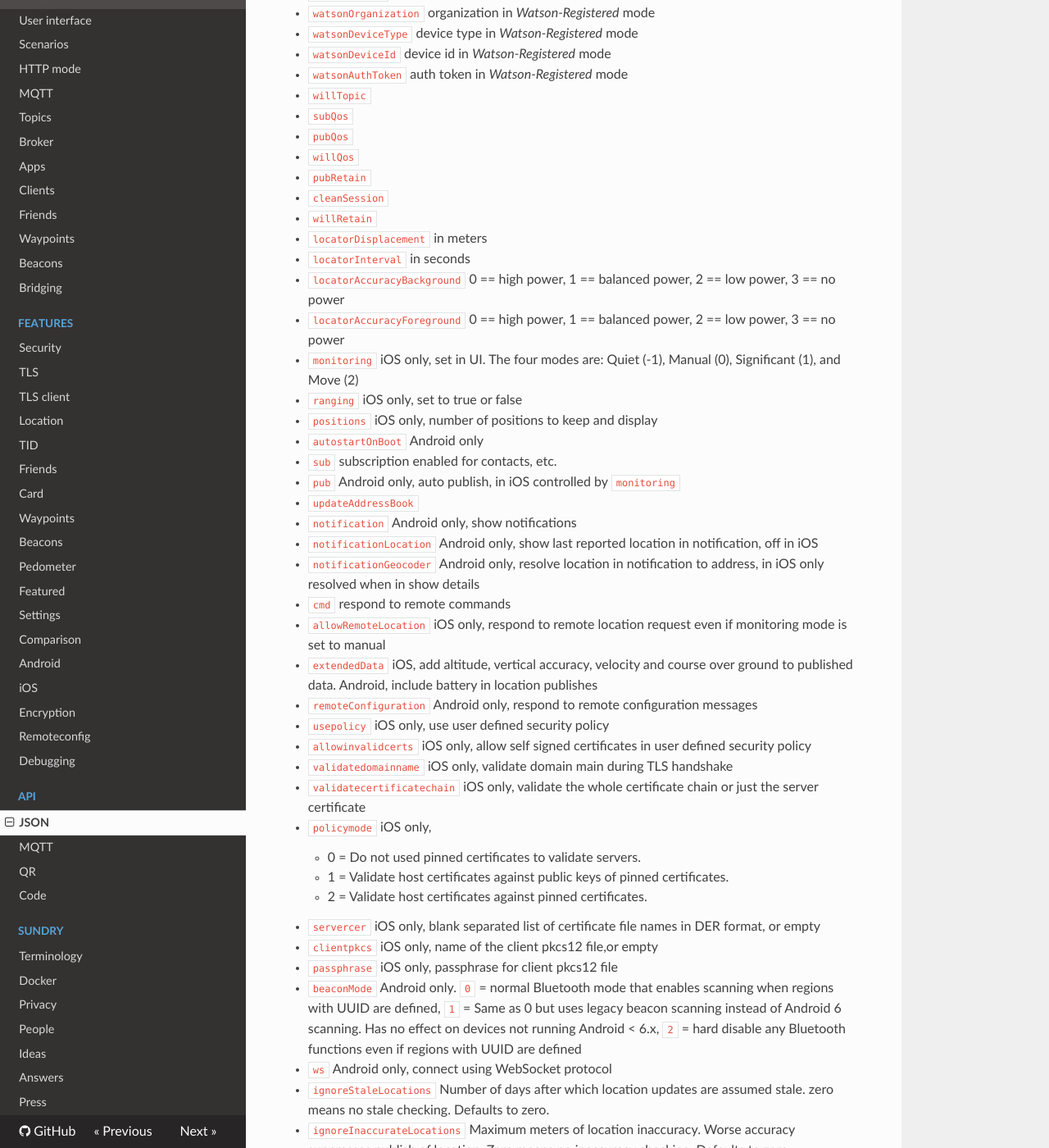
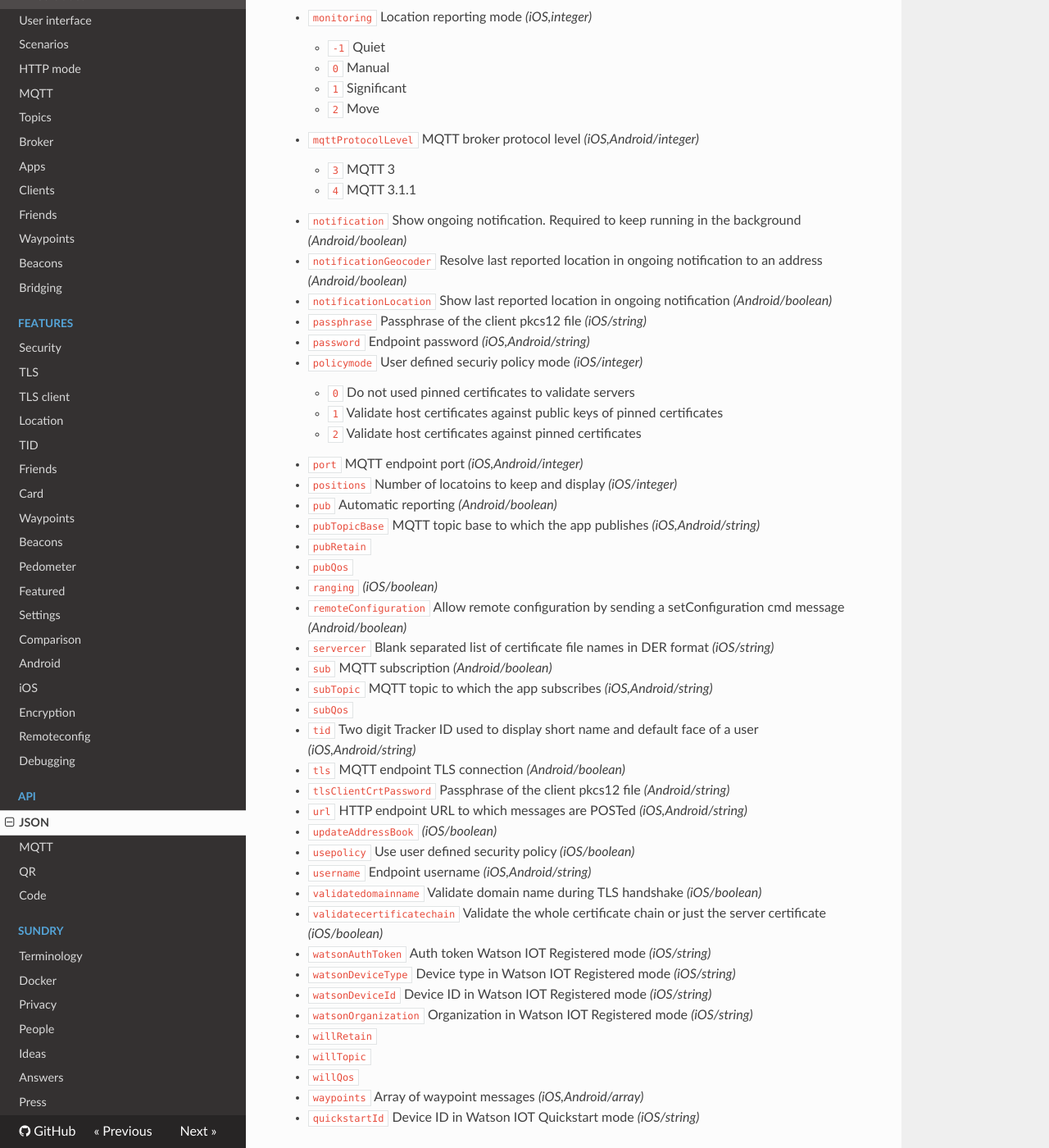
Before and after one commit to owntracks/booklet, an MkDocs documentation site: the page built from docs/tech/json.md, in a window 1280 px wide and 1400 px high, scrolled down 6687 px. Shown: the whole window at 82% size. Built offline with MkDocs 1.6.1, drawn with Linux system fonts in a browser that asks for light colours; nearby versions of some CDN libraries; old or Windows-style settings are respelled for this version of MkDocs; some of the changed text lies outside the part shown.

Commit message:
Update json.md

````diff
--- a/docs/tech/json.md
+++ b/docs/tech/json.md
@@ -178,150 +178,114 @@ A transition message is sent, when entering or leaving a previously configured g
 * `acc` Accuracy of the geographical coordinates _(iOS,Android/float/meters/required)_
 * `tid` Tracker ID of the waypoint _(iOS/string/none/optional)_
 * `event` Event that triggered the transition (iOS,Android/string/required)
-  - `enter` The device entered the defined geographical region or BLE Beacon range (iOS, Android)
-  - `leave` The device left the defined geographical region or BLE Beacon range (iOS, Android)
-* `desc` Name of the waypoint _(iOS,Android,string/optional)_
-* `t` Trigger of the event
-  - `c` Circular geographical region  (iOS, Android)
-  - `b` BLE Beacon (iOS, Android)
+  - `enter` The device entered the defined geographical region or BLE Beacon range _(iOS, Android)_
+  - `leave` The device left the defined geographical region or BLE Beacon range _(iOS, Android)_
+* `desc` Name of the waypoint _(iOS,Android/string/optional)_
+* `t` Trigger of the event _(iOS,Android/string/optional)_
+  - `c` Circular geographical region  _(iOS, Android)_
+  - `b` BLE Beacon _(iOS, Android)_
 
 
 ## `_type=configuration`
-The device configuration can be imported and exported as JSON. The exported configuration can contain an array of waypoints that are defined on the device.
+The device configuration can be imported and exported as JSON. The exported configuration can contain an array of waypoints that are defined on the device. If enabled, apps also accept remote configuration messages.
 
 ```json
 {
     "_type": "configuration",
-    "mode": 0,
-    "locked": false,
-    "deviceId": "phone",
-    "clientId": "jane-phone",
-    "tid": "xx",
-    "subTopic": "owntracks/#",
-    "pubTopicBase": "owntracks/jane/phone",
-    "host": "broker.my.net",
-    "username": "jane",
-    "password": "secr3t",
-    "willTopic": "",
-    "subQos": 1,
-    "pubQos": 2,
-    "pubInterval" : 30,
-    "port": 8883,
-    "keepalive": 60,
-    "willQos": 1,
-    "pubRetain": true,
-    "tls": true,
-    "tlsCrtPath" : "/foo/bar",
-    "auth": true,
-    "cleanSession": false,
-    "willRetain": false,
-    "locatorDisplacement": 200,
-    "locatorInterval": 180,
-    "locatorAccuracyBackground" : 2,
-    "locatorAccuracyForeground" : 0,
-    "messaging": true,
-    "monitoring": 1,
-    "ranging": false,
-    "positions": 50,
-    "connectionAdvancedMode" : false,
-    "autostartOnBoot" : false,
-    "pubIncludeBattery" : false,
-    "sub" : false,
-    "pub" : false,
-    "updateAddressBook" : false,
-    "notification" : false,
-    "notificationLocation" : false,
-    "notificationGeocoder" : false,
-    "notificationTickerOnPublish" : false,
-    "notificationTickerOnGeofenceTransition" : false,
-    "remoteCommandReportLocation" : false,
-    "remoteCommandDump" : false,
-    "cmd" : false,
-    "allowRemoteLocation" : false,
-    "extendedData" : false,
-    "remoteConfiguration" : false,
-    "usepolicy" : false,
-    "policymode" : 0,
-    "beaconMode" : 0,
-    "allowinvalidcerts" : false,
-    "validatedomainname" : false,
-    "validatecertificatechain" : false,
-    "servercer" : "",
-    "clientpkcs" : "",
-    "passphrase" : "",
-    "waypoints" : [
-                    { "_type" : "waypoint",
-                      "tst": nnnnnnnnnn,
-                      "lat": nn.nnn,
-                      "lon": nn.nnn,
-                      "rad": nnn,
-                      "shared": true,
-                      "desc" : "blabla"
-                    }
-                  ]
+    elements
+
 }
 ```
+* `allowRemoteLocation` Respond to reportLocation cmd message	_(iOS,Android/boolean)_
+* `allowinvalidcerts` Allow self signed certificates in user defined security policy _(iOS/boolean)_
+* `auth` Use `username` and `password` for endpoint authentication _(iOS,Android/boolean)_
+* `autostartOnBoot` Autostart the app on device boot	_(Android/boolean)_
+* `beaconLayout` AltBeacon [parser layout](https://altbeacon.github.io/android-beacon-library/javadoc/org/altbeacon/beacon/BeaconParser.html) to understand different beacon advertisements other than the default iBeacons  _(Android/string)_
 
-* `mode`					0 == _Private_ mode, 2 == _Public_ mode, 3 == _HTTP_ mode, 4 == _Watson-Quickstart_ mode, 5 == _Watson-Registered_ mode
-* `locked`					iOS only, if set to true, locks settings screen on device for editing. View only. Default = false. Can only be set via `.otrc` import.
-* `subTopic`                                    is what the apps subscribe to
-* `pubTopicBase`                                is the prefix under which the apps will publish
-* `username`
-* `password`
-* `deviceId`
-* `tid`						 is a configurable tracker-ID which is used by the auto-faces feature to display, say, initials of a user. If it isn't explicitly configured, it defaults to the last two characters of the device's publish topic.
-* `url`						url to POST to in _HTTP_ mode
-* `quickstartId`				device id in _Watson-Quickstart_ mode
-* `watsonOrganization`				organization in _Watson-Registered_ mode
-* `watsonDeviceType`				device type  in _Watson-Registered_ mode
-* `watsonDeviceId`				device id in _Watson-Registered_ mode
-* `watsonAuthToken`				auth token in _Watson-Registered_ mode
+* `beaconMode` Backend mode for BLE beacon scanning (Android/Integer)
+    - `0` Normal bluetooth scanning for regions with UUID
+    - `1` Legacy beacon scanning instead of Android 6 scanning. Has no effect on devices running Android < 6.x
+    - `2` Hard disable any Bluetooth functions even if regions with UUID are defined
+* `cleanSession` MQTT endpoint clean session _(iOS,Android/boolean)_
+* `clientpkcs` Name of the client pkcs12 file _(iOS/string)_
+* `cmd` Respond to cmd messages	_(iOS,Android/boolean)_
+* `deviceId` MQTT client ID  _(iOS,Android/string)_
+* `extendedData` Add extended data attributes to location messages _(iOS,Android/boolean)_
+* `host` MQTT endpoint host _(iOS,Android/string)_
+* `httpSchedulerConsiderStrategyDirect` Directly send messages in HTTP mode and bypass the default scheduler if a network connection exists _(Android/boolean)_
+* `ignoreInaccurateLocations` Location accuracy below which reports are supressed	_(iOS,Android/integer/days)_
+* `ignoreStaleLocations` Number of days after which location updates are assumed stale _(iOS,Android/integer/days)_
+* `keepalive` MQTT endpoint keepalive _(iOS,Android/integer/seconds)_
+* `locatorDisplacement` maximum distance between location source updates _(Android/integer/meters)_
+* `locatorAccuracyBackground` Location source power mode when the app is in the background _(Android/integer)_
+    - `0` High power likely based on GPS location
+    - `1` Balanced power based on multiple location sources
+    - `2` Low power based on cell tower location
+    - `3` No power  based on locations requested by other apps
+* `locatorAccuracyForeground` Location source power mode when the app is in the foreground _(Android/integer)_
+    - `0` High power likely based on GPS location
+    - `1` Balanced power based on multiple location sources
+    - `2` Low power based on cell tower location
+    - `3` No power  based on locations requested by other apps
+* `locatorInterval`	maximum interval between location source updates _(Android/integer/seconds)_
+* `locked` Locks settings screen on device for editing _(iOS/boolean)_
+* `mode`	Endpoint protocol mode _(iOS,Android/integer)_
+    - `0` Private  MQTT _(iOS, Android)_
+    - `2` Public  MQTT _(iOS, Android)_
+    - `0` Private  HTPP _(iOS, Android)_
+    - `4` Watson IOT Quickstart _(iOS)_
+    - `4` Watson IOT Registered _(iOS)_
+* `monitoring` Location reporting mode _(iOS,integer)_
+    - `-1` Quiet
+    - `0` Manual
+    - `1` Significant
+    - `2` Move
+* `mqttProtocolLevel` MQTT broker protocol level _(iOS,Android/integer)_
+    - `3` MQTT 3
+    - `4` MQTT 3.1.1
+
+* `notification` Show ongoing notification. Required to keep running in the background	_(Android/boolean)_
+* `notificationGeocoder` Resolve last reported location in ongoing notification to an address  _(Android/boolean)_
+* `notificationLocation`	Show last reported location in ongoing notification _(Android/boolean)_
+* `passphrase` Passphrase of the client pkcs12 file _(iOS/string)_
+* `password` Endpoint password _(iOS,Android/string)_
+* `policymode`	User defined securiy policy mode _(iOS/integer)_
+    - `0` Do not used pinned certificates to validate servers
+    - `1` Validate host certificates against public keys of pinned certificates
+    - `2` Validate host certificates against pinned certificates
+* `port` MQTT endpoint port _(iOS,Android/integer)_
+* `positions`	Number of locatoins to keep and display _(iOS/integer)_
+* `pub` Automatic reporting	_(Android/boolean)_
+* `pubTopicBase`  MQTT topic base to which the app publishes   _(iOS,Android/string)_
+* `pubRetain`
+* `pubQos`
+* `ranging`	_(iOS/boolean)_
+* `remoteConfiguration` Allow remote configuration by sending a setConfiguration cmd message _(Android/boolean)_
+* `servercer` Blank separated list of certificate file names in DER format _(iOS/string)_
+* `sub` MQTT subscription _(Android/boolean)_
+* `subTopic` MQTT topic to which the app subscribes   _(iOS,Android/string)_
+* `subQos`
+* `tid` Two digit Tracker ID used to display short name and default face of a user _(iOS,Android/string)_
+* `tls` MQTT endpoint TLS connection _(Android/boolean)_
+* `tlsClientCrtPassword` Passphrase of the client pkcs12 file _(Android/string)_
+* `url`	HTTP endpoint URL	 to which messages are POSTed _(iOS,Android/string)_
+* `updateAddressBook` _(iOS/boolean)_
+* `usepolicy` Use user defined security policy _(iOS/boolean)_
+* `username` Endpoint username _(iOS,Android/string)_
+* `validatedomainname` Validate domain name during TLS handshake _(iOS/boolean)_
+* `validatecertificatechain` Validate the whole certificate chain or just the server certificate _(iOS/boolean)_
+* `watsonAuthToken` Auth token Watson IOT Registered mode _(iOS/string)_
+* `watsonDeviceType` Device type in Watson IOT Registered mode _(iOS/string)_
+* `watsonDeviceId`	Device ID in Watson IOT Registered mode _(iOS/string)_
+* `watsonOrganization` Organization in Watson IOT Registered mode _(iOS/string)_
+* `willRetain`
 * `willTopic`
-* `subQos`
-* `pubQos`
 * `willQos`
-* `pubRetain`
-* `cleanSession`
-* `willRetain`
-* `locatorDisplacement`				in meters
-* `locatorInterval`				in seconds
-* `locatorAccuracyBackground`			0 == high power, 1 == balanced power, 2 == low power, 3 == no power
-* `locatorAccuracyForeground`			0 == high power, 1 == balanced power, 2 == low power, 3 == no power
-* `monitoring`					iOS only, set in UI. The four modes are: Quiet (-1), Manual (0), Significant (1), and Move (2)
-* `ranging`					iOS only, set to true or false
-* `positions`					iOS only, number of positions to keep and display
-* `autostartOnBoot`				Android only
-* `sub`						subscription enabled for contacts, etc.
-* `pub`						Android only, auto publish, in iOS controlled by `monitoring`
-* `updateAddressBook`
-* `notification`				Android only, show notifications
-* `notificationLocation`			Android only, show last reported location in notification, off in iOS
-* `notificationGeocoder`			Android only, resolve location in notification to address, in iOS only resolved when in show details
-* `cmd`						respond to remote commands
-* `allowRemoteLocation`				iOS only, respond to remote location request even if monitoring mode is set to manual
-* `extendedData`				iOS, add altitude, vertical accuracy, velocity and course over ground to published data. Android, include battery in location publishes
-* `remoteConfiguration`				Android only, respond to remote configuration messages
-* `usepolicy`					iOS only, use user defined security policy
-* `allowinvalidcerts`				iOS only, allow self signed certificates in user defined security policy
-* `validatedomainname`				iOS only, validate domain main during TLS handshake
-* `validatecertificatechain`			iOS only, validate the whole certificate chain or just the server certificate
-* `policymode`					iOS only,
-	* 0 = Do not used pinned certificates to validate servers.
-	* 1 = Validate host certificates against public keys of pinned certificates.
-	* 2 = Validate host certificates against pinned certificates.
-* `servercer`					iOS only, blank separated list of certificate file names in DER format, or empty
-* `clientpkcs`					iOS only, name of the client pkcs12 file,or empty
-* `passphrase`					iOS only, passphrase for client pkcs12 file
-* `beaconMode`					Android only. `0` = normal Bluetooth mode that enables scanning when regions with UUID are defined, `1` = Same as 0 but uses legacy beacon scanning instead of Android 6 scanning. Has no effect on devices not running Android < 6.x, `2` = hard disable any Bluetooth functions even if regions with UUID are defined
-* `ws`						Android only, connect using WebSocket protocol
-* `ignoreStaleLocations`			Number of days after which location updates are assumed stale. zero means no stale checking. Defaults to zero.
-* `ignoreInaccurateLocations`			Maximum meters of location inaccuracy. Worse accuracy suppresses publish of location. Zero means no inaccuracy checking. Defaults to zero.
-
+* `waypoints` Array of waypoint messages _(iOS,Android/array)_
+* `quickstartId` Device ID in Watson IOT Quickstart mode _(iOS/string)_
 
 #### Notes
-
-* Imagine you are operating an OwnTracks backend for e.g. your family, and you want to avoid your family members accidentally switching modes or modifying settings locally on the device. You can export their configuration, add a `locked: true` to it and re-import it onto the iOS device. The settings will then be visible, but cannot be changed.
-
+* When importing a configuration message, all contained values are imported for the currently active mode. If the message also contains a `mode` element, the mode is changed first and all remaining elements are imported for the new mode.
 
 ## `_type=beacon`
 
````
